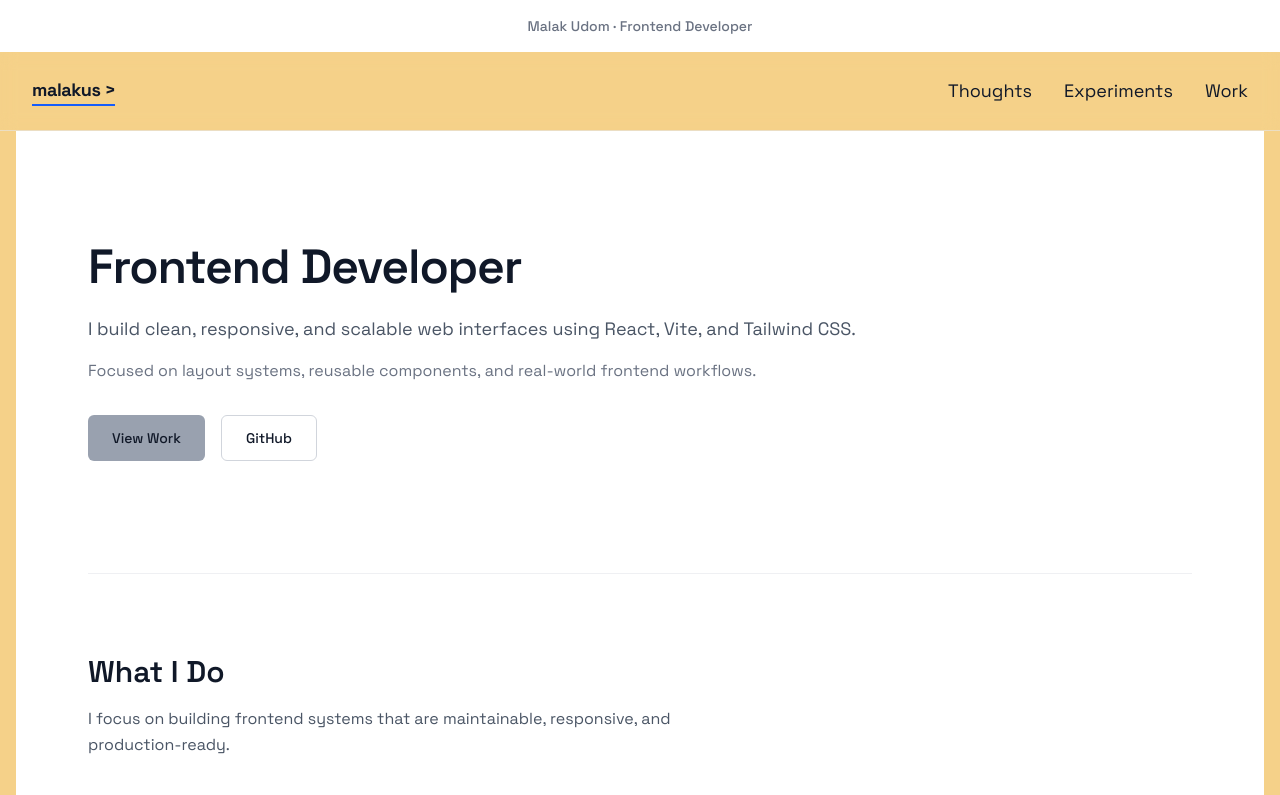
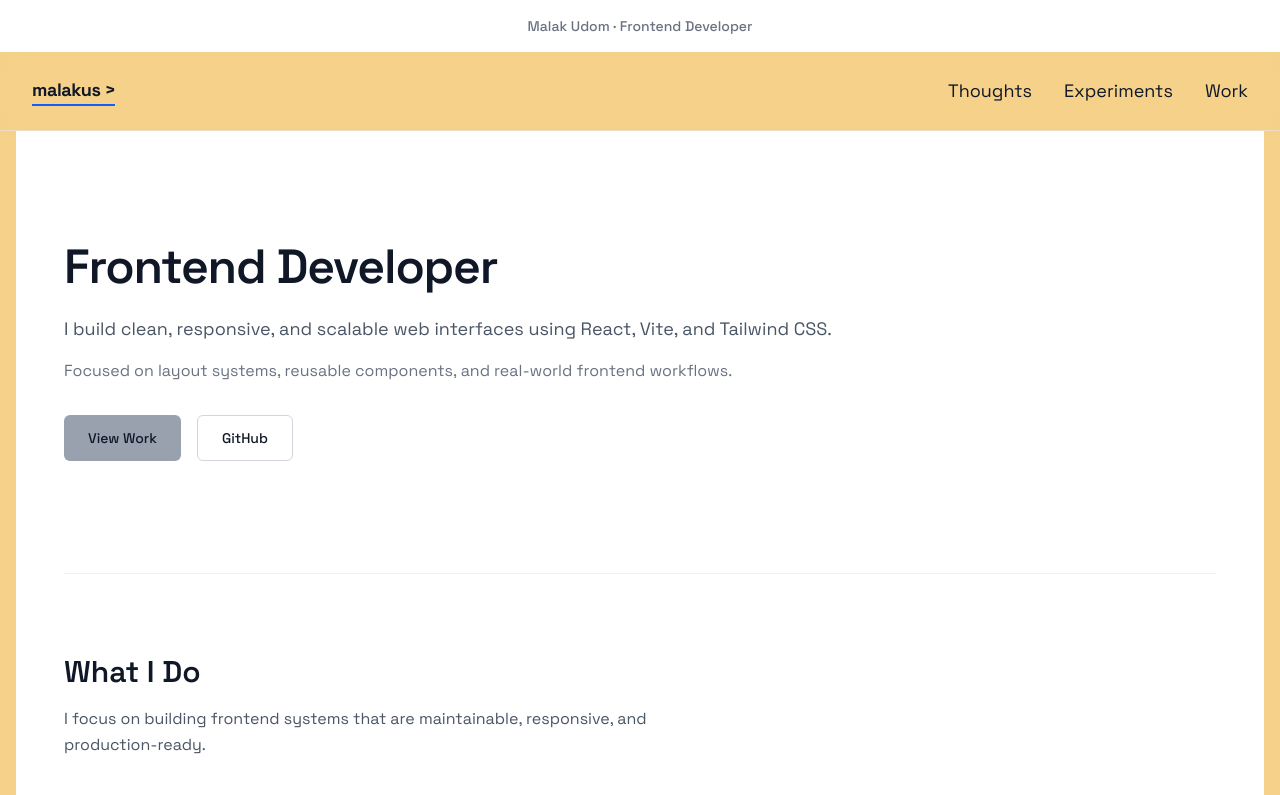
Before and after one commit to malakus4/portfolio-react, a React (Vite) app: page / in a window 1280 px wide. Shown: the top 795 px of the page. Built offline with nearby package versions, Linux system fonts and the light colour scheme.

Commit message:
style: refine MainLayout ui

```diff
--- a/src/index.css
+++ b/src/index.css
@@ -49,7 +49,7 @@ html {
 
 /* Global horizontal layout padding */
 .container-page {
-  @apply  px-8 sm:px-10 lg:px-12 mx-auto max-w-[1200px];
+  @apply  px-4 sm:px-10 lg:px-12 mx-auto max-w-[1350px];
 }
 
 @layer utilities {
```
